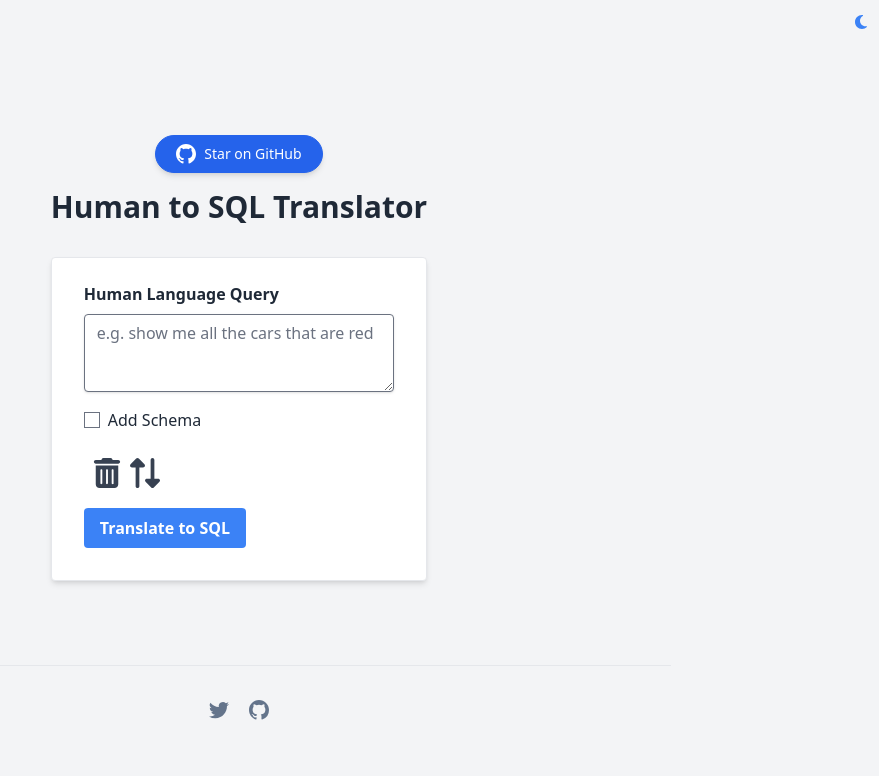
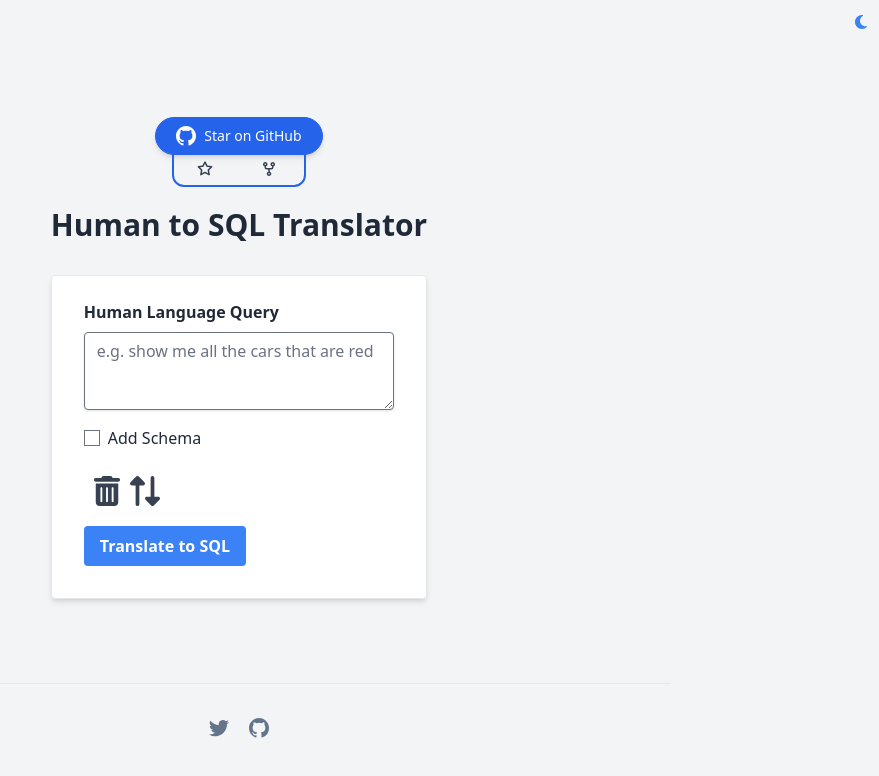
Before and after one commit to whoiskatrin/sql-translator, a Next.js app: page / in a window 1280 px wide. Shown: the top 776 px of the page, without its empty margins (401-1280 px from the left). Built offline with nearby package versions, Linux system fonts and the light colour scheme; no server answers.

Commit message:
Add repo info under GitHub button

```diff
--- /dev/null
+++ b/components/Header/Fork.tsx
@@ -0,0 +1,16 @@
+import { SVGProps } from "react"
+
+const SvgComponent = (props: SVGProps<SVGSVGElement>) => (
+  <svg
+    aria-hidden="true"
+    height="1em"
+    width="1em"
+    data-view-component="true"
+    className="octicon octicon-repo-forked mr-2"
+    {...props}
+  >
+    <path d="M5 5.372v.878c0 .414.336.75.75.75h4.5a.75.75 0 0 0 .75-.75v-.878a2.25 2.25 0 1 1 1.5 0v.878a2.25 2.25 0 0 1-2.25 2.25h-1.5v2.128a2.251 2.251 0 1 1-1.5 0V8.5h-1.5A2.25 2.25 0 0 1 3.5 6.25v-.878a2.25 2.25 0 1 1 1.5 0ZM5 3.25a.75.75 0 1 0-1.5 0 .75.75 0 0 0 1.5 0Zm6.75.75a.75.75 0 1 0 0-1.5.75.75 0 0 0 0 1.5Zm-3 8.75a.75.75 0 1 0-1.5 0 .75.75 0 0 0 1.5 0Z" />
+  </svg>
+)
+
+export default SvgComponent
--- a/components/Header/Header.tsx
+++ b/components/Header/Header.tsx
@@ -1,20 +1,52 @@
 import ThemeButton from "./ThemeButton";
 import Github from "./GitHub";
+import Star from "./Star";
+import Fork from "./Fork";
+import { useEffect, useState } from "react";
 
 export const Header = () => {
+  const [stargazers, setStargazers] = useState<string>();
+  const [forks, setForks] = useState<string>();
+
+  useEffect(() => {
+    const formatter = Intl.NumberFormat('en', {
+      notation: 'compact'
+    });
+
+    fetch('https://api.github.com/repos/whoiskatrin/sql-translator')
+      .then(response => response.json())
+      .then(data => {
+        setStargazers(formatter.format(data.stargazers_count).toLocaleLowerCase());
+        setForks(formatter.format(data.forks_count).toLocaleLowerCase());
+      });
+  }, []);
+
   return (
     <>
       <ThemeButton className="absolute top-2.5 right-2.5 text-gray-500 dark:text-gray-400 focus:outline-none hover:scale-125 transition" />
       <div className="flex items-center justify-center">
         <a
-            className="flex max-w-fit items-center justify-center space-x-2 rounded-full border border-blue-600 text-white px-5 py-2 text-sm shadow-md hover:bg-blue-500 bg-blue-600 font-medium transition"
+          className="group"
           href="https://github.com/whoiskatrin/sql-translator"
           target="_blank"
           rel="noopener noreferrer"
         >
+          <div className="flex max-w-fit items-center justify-center space-x-2 rounded-full border border-blue-600 text-white px-5 py-2 text-sm shadow-md group-hover:bg-blue-500 bg-blue-600 font-medium transition">
             <Github />
             <p>Star on GitHub</p>
+          </div>
+          <div className="flex justify-around border-2 mx-auto border-blue-600 rounded-b-xl w-4/5 text-xs -translate-y-1 pb-2 pt-2 group-hover:border-blue-500 transition">
+            <div className="flex space-x-1">
+              <Star className="fill-gray-700 dark:fill-gray-200 w-4 h-4 transition"/>
+              <p>{stargazers}</p>
+            </div>
+            <div className="flex space-x-1">
+              <Fork className="fill-gray-700 dark:fill-gray-200 w-4 h-4 transition"/>
+              <p>{forks}</p>
+            </div>
+          </div>
         </a>
-        </div></>
+      </div>
+    </>
   );
 }
--- /dev/null
+++ b/components/Header/Star.tsx
@@ -0,0 +1,16 @@
+import { SVGProps } from "react"
+
+const SvgComponent = (props: SVGProps<SVGSVGElement>) => (
+  <svg
+    aria-hidden="true"
+    height="1em"
+    width="1em"
+    data-view-component="true"
+    className="octicon octicon-star d-inline-block mr-2"
+    {...props}
+  >
+    <path d="M8 .25a.75.75 0 0 1 .673.418l1.882 3.815 4.21.612a.75.75 0 0 1 .416 1.279l-3.046 2.97.719 4.192a.751.751 0 0 1-1.088.791L8 12.347l-3.766 1.98a.75.75 0 0 1-1.088-.79l.72-4.194L.818 6.374a.75.75 0 0 1 .416-1.28l4.21-.611L7.327.668A.75.75 0 0 1 8 .25Zm0 2.445L6.615 5.5a.75.75 0 0 1-.564.41l-3.097.45 2.24 2.184a.75.75 0 0 1 .216.664l-.528 3.084 2.769-1.456a.75.75 0 0 1 .698 0l2.77 1.456-.53-3.084a.75.75 0 0 1 .216-.664l2.24-2.183-3.096-.45a.75.75 0 0 1-.564-.41L8 2.694Z" />
+  </svg>
+)
+
+export default SvgComponent
```
Lines whose indentation alone changed are shown as unchanged.
